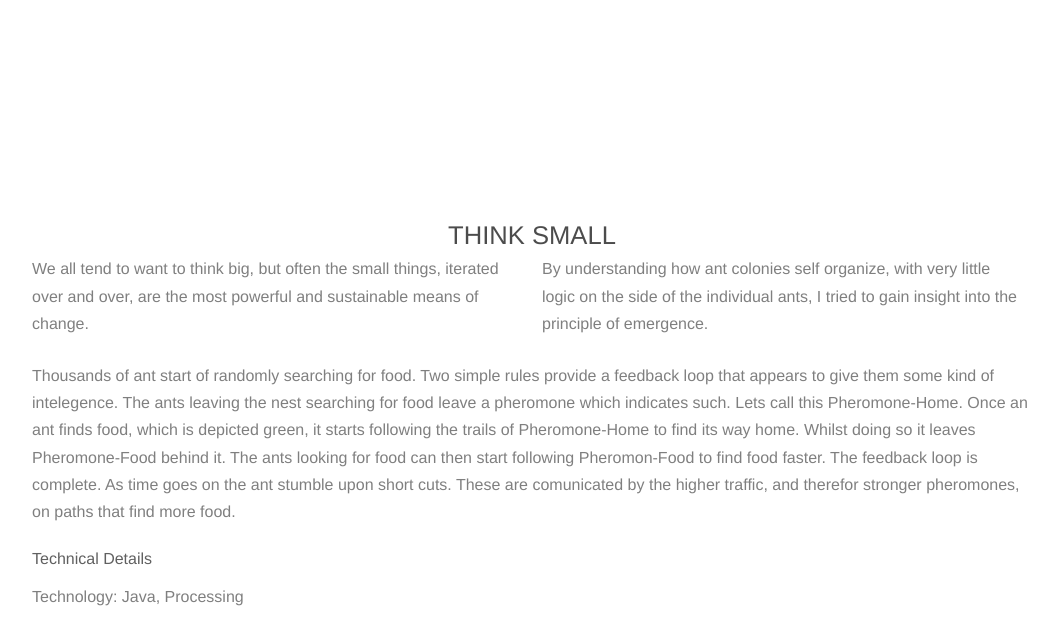
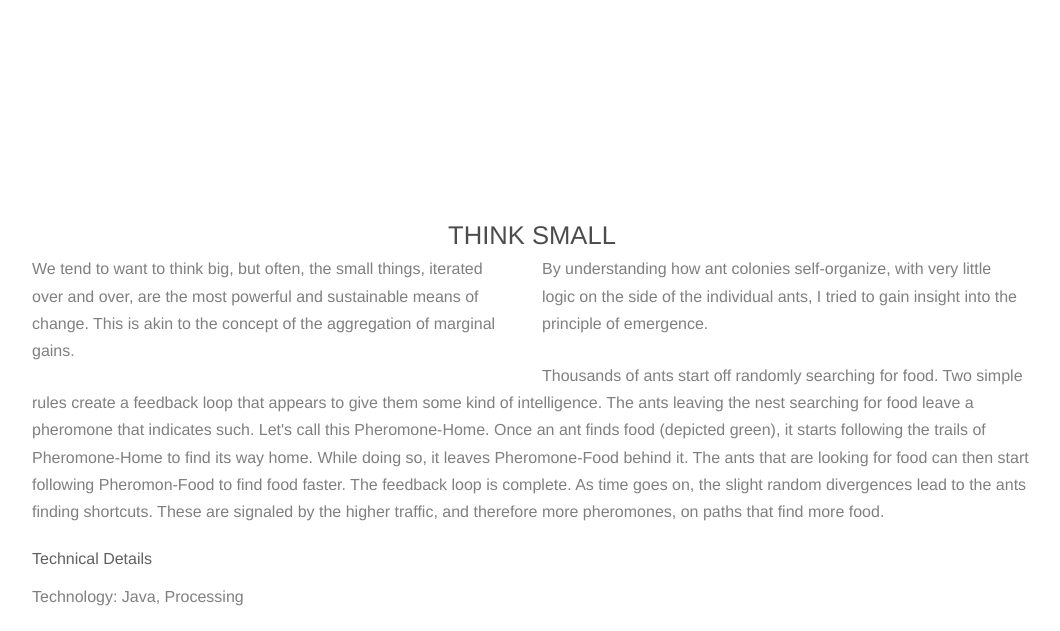
Before and after one commit to onato/onato.github.io, a Jekyll site: the page built from _posts/projects/2004-05-01-think-small.md, in a window 1280 px wide and 900 px high, scrolled down 650 px, cut to the strip 0-631 px from the top of the window. Shown: the whole strip, without its empty margins (108-1168 px from the left). Built offline with Jekyll 4.4.1, drawn with Linux system fonts in a browser that asks for light colours; nearby versions of some CDN libraries.

Commit message:
Update 2004-05-01-think-small.md

```diff
--- a/_posts/projects/2004-05-01-think-small.md
+++ b/_posts/projects/2004-05-01-think-small.md
@@ -12,14 +12,14 @@ slides:
   - {image: /images/projects/think-small/onato-think-small-ants-07000.png, title: "Ants after 7000 iterations"}
 ---
 <div class="one_half column">
-<p>We all tend to want to think big, but often the small things, iterated over and over, are the most powerful and sustainable means of change.</p>
+<p>We tend to want to think big, but often, the small things, iterated over and over, are the most powerful and sustainable means of change. This is akin to the concept of the aggregation of marginal gains.</p>
 </div>
 <div class="one_half column last">
-<p>By understanding how ant colonies self organize, with very little logic on the side of the individual ants, I tried to gain insight into the principle of emergence.</p>
+<p>By understanding how ant colonies self-organize, with very little logic on the side of the individual ants, I tried to gain insight into the principle of emergence.</p>
 </div>
 
 <p>
-Thousands of ant start of randomly searching for food. Two simple rules provide a feedback loop that appears to give them some kind of intelegence. The ants leaving the nest searching for food leave a pheromone which indicates such. Lets call this Pheromone-Home. Once an ant finds food, which is depicted green, it starts following the trails of Pheromone-Home to find its way home. Whilst doing so it leaves Pheromone-Food behind it. The ants looking for food can then start following Pheromon-Food to find food faster. The feedback loop is complete. As time goes on the ant stumble upon short cuts. These are comunicated by the higher traffic, and therefor stronger pheromones, on paths that find more food.
+Thousands of ants start off randomly searching for food. Two simple rules create a feedback loop that appears to give them some kind of intelligence. The ants leaving the nest searching for food leave a pheromone that indicates such. Let's call this Pheromone-Home. Once an ant finds food (depicted green), it starts following the trails of Pheromone-Home to find its way home. While doing so, it leaves Pheromone-Food behind it. The ants that are looking for food can then start following Pheromon-Food to find food faster. The feedback loop is complete. As time goes on, the slight random divergences lead to the ants finding shortcuts. These are signaled by the higher traffic, and therefore more pheromones, on paths that find more food.
 </p>
 
 ### Technical Details
```
